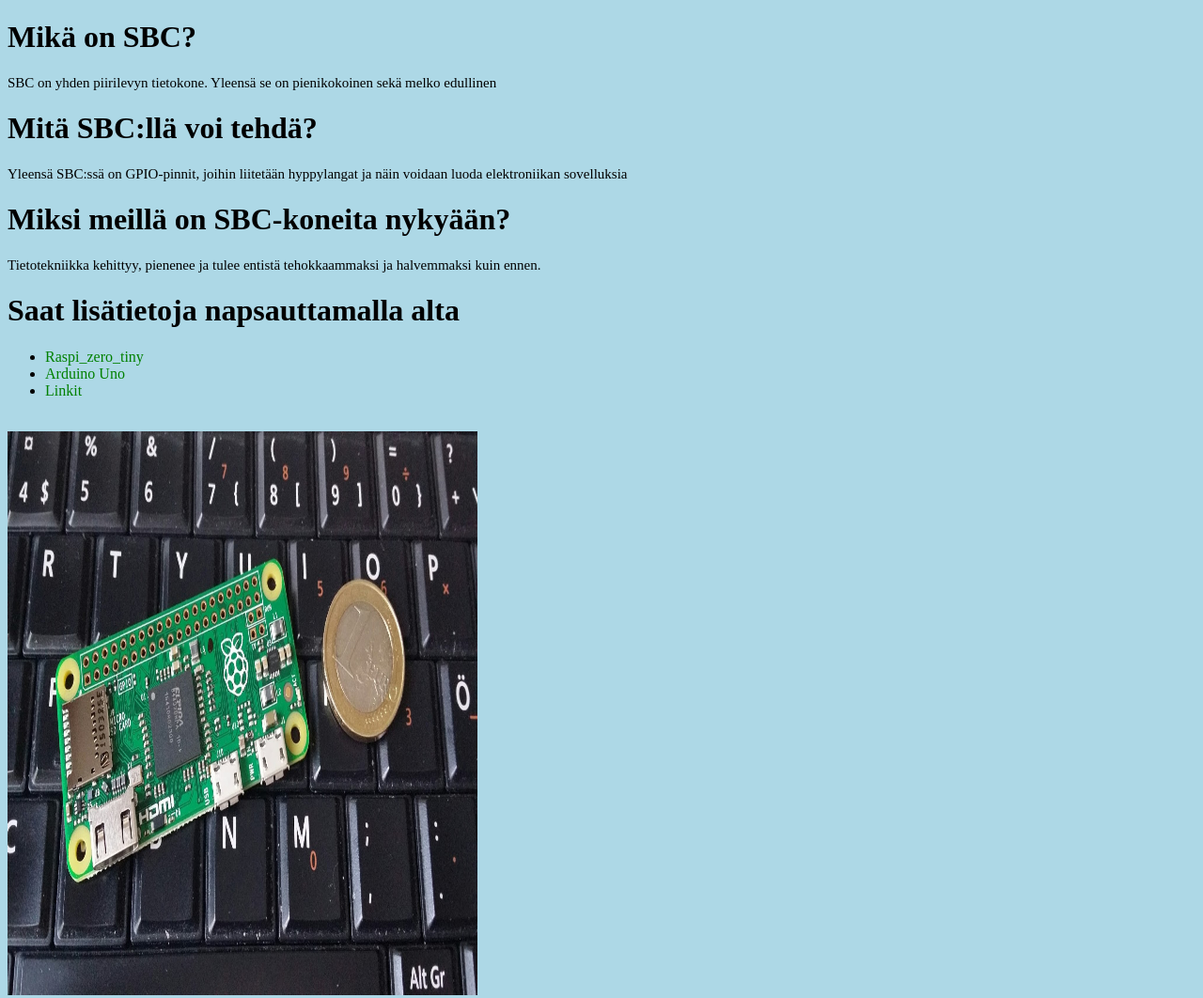
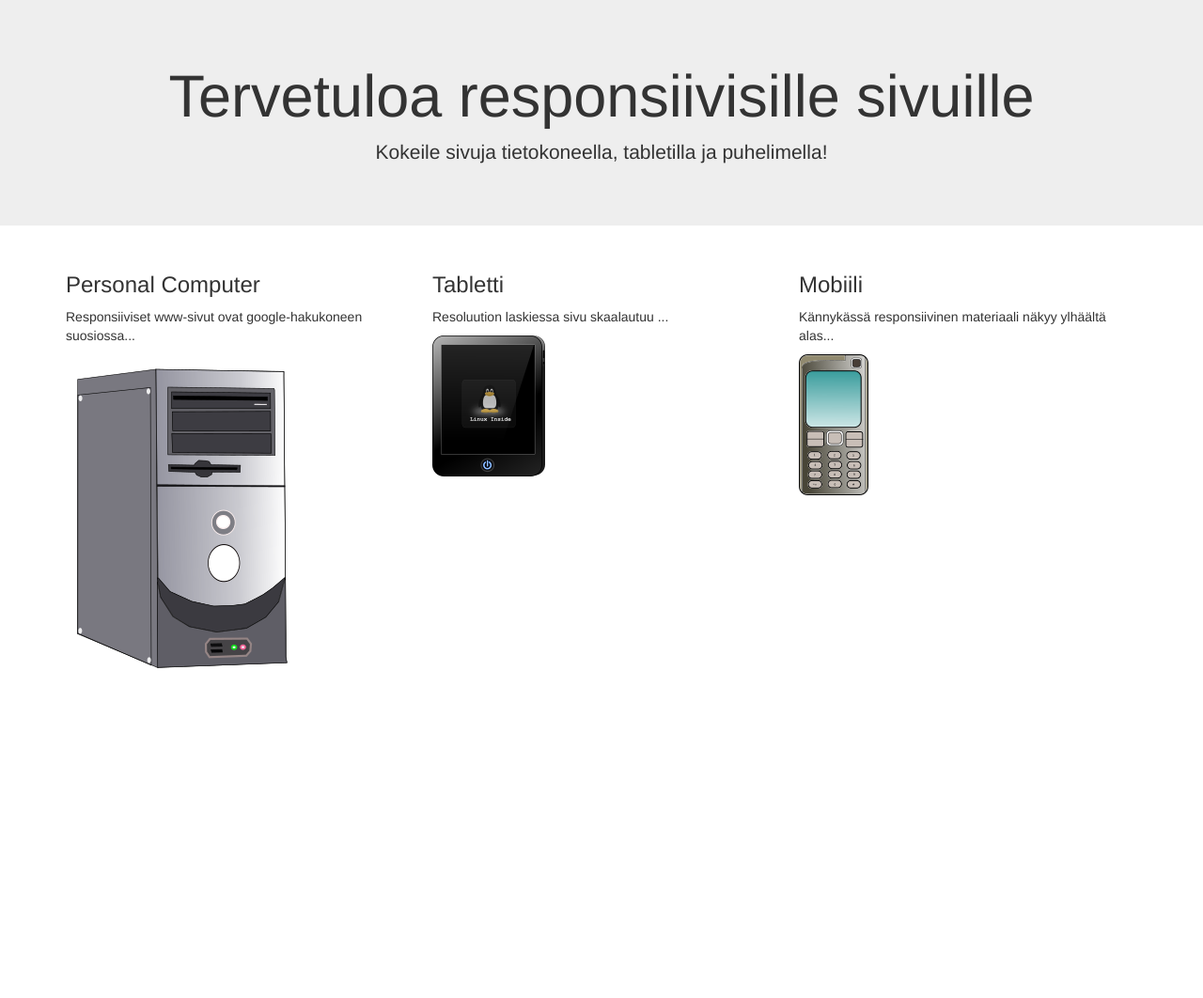
Before and after one commit to Judetsu/Judetsu.github.io, a plain HTML site: page index.html in a window 1280 px wide. Shown: the whole page at 94% size. After the commit the page ends 800 px from the top, so only its background shows below. Drawn offline with nearby package versions, Linux system fonts and the light colour scheme.

Commit message:
Add files via upload

```diff
--- a/index.html
+++ b/index.html
@@ -1,70 +1,46 @@
 <!DOCTYPE html>
-<html>
+<html lang="en">
 <head>
-<meta charset="UTF-8">
-
-<style>
-body {
-background-color:lightblue;
-}
-
-h1 {
-color:black;
-font-family. verdana;
-}
-
-p{
-font-family. verdana;
-font-size:15px;
-}
-
-a:link {
-    color: green;
-    background-color: transparent;
-    text-decoration: none;
-}
-
-a:visited {
-    color: purple;
-    background-color: transparent;
-    text-decoration: none;
-	font-family. verdana;
-font-size:15px;
-}
-
-a:hover {
-    color: red;
-    background-color: transparent;
-    text-decoration: underline;
-	font-family. verdana;
-font-size:15px;
-}
-
-a:active {
-    color: yellow;
-    background-color: transparent;
-    text-decoration: underline;
-	font-family. verdana;
-font-size:15px;
-</style>
-
-<title>SBCs Single Board Computers</title>
+  <title>Bootstrap Example</title>
+  <meta charset="utf-8">
+  <meta name="viewport" content="width=device-width, initial-scale=1">
+  <link rel="stylesheet" href="https://maxcdn.bootstrapcdn.com/bootstrap/3.3.7/css/bootstrap.min.css">
+  <script src="https://ajax.googleapis.com/ajax/libs/jquery/3.3.1/jquery.min.js"></script>
+  <script src="https://maxcdn.bootstrapcdn.com/bootstrap/3.3.7/js/bootstrap.min.js"></script>
 </head>
 <body>
 
-<h1>Mikä on SBC?</h1>
-<p>SBC on yhden piirilevyn tietokone. Yleensä se on pienikokoinen sekä melko edullinen</p>
-<h1>Mitä SBC:llä voi tehdä?</h1>
-<p>Yleensä SBC:ssä on GPIO-pinnit, joihin liitetään hyppylangat ja näin voidaan luoda elektroniikan sovelluksia</p>
-<h1>Miksi meillä on SBC-koneita nykyään?</h1>
-<p>Tietotekniikka kehittyy, pienenee ja tulee entistä tehokkaammaksi ja halvemmaksi kuin ennen.</p>
-<h1>Saat lisätietoja napsauttamalla alta</h1>
-<ul>
-<li><a href="raspi_zero_tiny.jpg">Raspi_zero_tiny</a><br>
-<li><a href="arduino.html">Arduino Uno</a><br>
-<li><a href="linkit.html">Linkit</a><br><br>
-</ul>
+<div class="jumbotron text-center">
+  <h1>Tervetuloa responsiivisille sivuille</h1>
 
-<img src="raspi_zero_tiny.jpg" alt="raspi" style="width:500px;height:600px;">
+  <p>Kokeile sivuja tietokoneella, tabletilla ja puhelimella!</p>
+</div>
+
+<div class="container">
+  <div class="row">
+    <div class="col-sm-4">
+      <h3>Personal Computer</h3>
+	  <p>Responsiiviset www-sivut ovat google-hakukoneen suosiossa...</p>
+	  <img class="img-responsive" src="pc2.png" alt="Personal Computer">
+
+
+    </div>
+    <div class="col-sm-4">
+      <h3>Tabletti</h3>
+	  <p>Resoluution laskiessa sivu skaalautuu ...</p>
+	   <img class="img-responsive" src="tabletti.png" alt="Tabletti">
+
+
+    </div>
+    <div class="col-sm-4">
+      <h3>Mobiili</h3>
+	   <p>Kännykässä responsiivinen materiaali näkyy ylhäältä alas...</p>
+ <img class="img-responsive" src="phone.png" alt="Kännykkä">
+
+
+    </div>
+  </div>
+</div>
+
 </body>
 </html>
```
Also changed, not shown: pc2.png (added), phone.png (added), tabletti.png (added).
